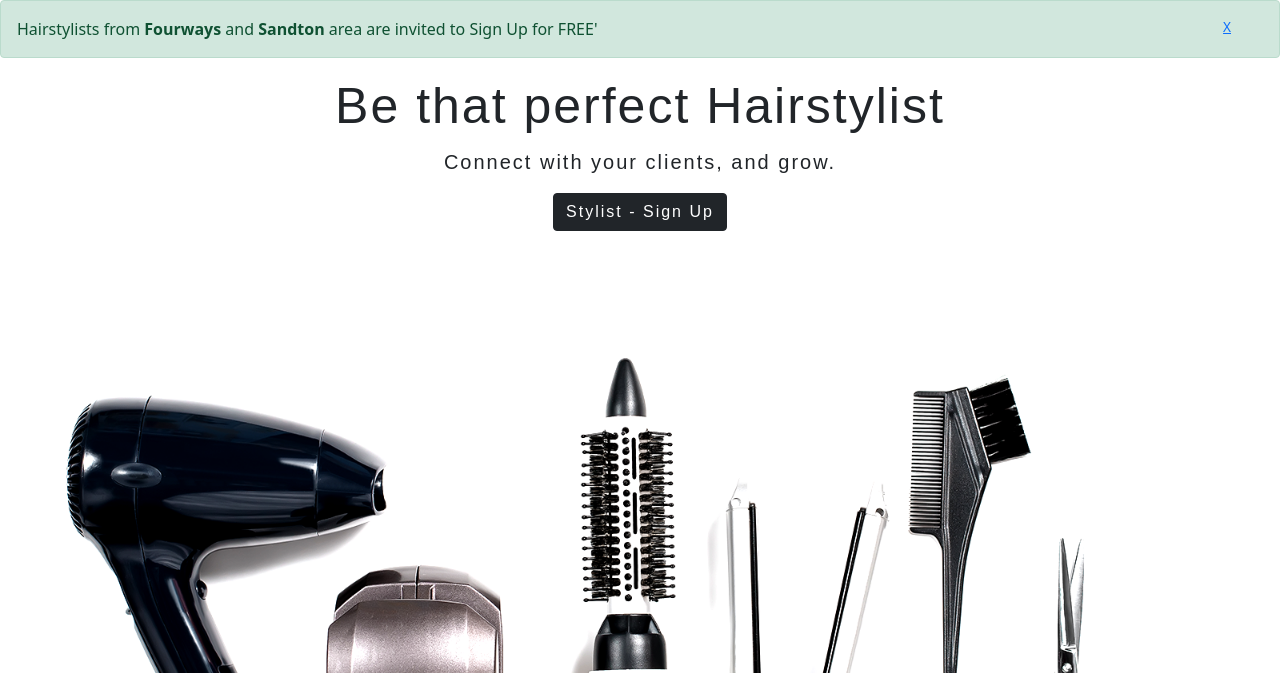
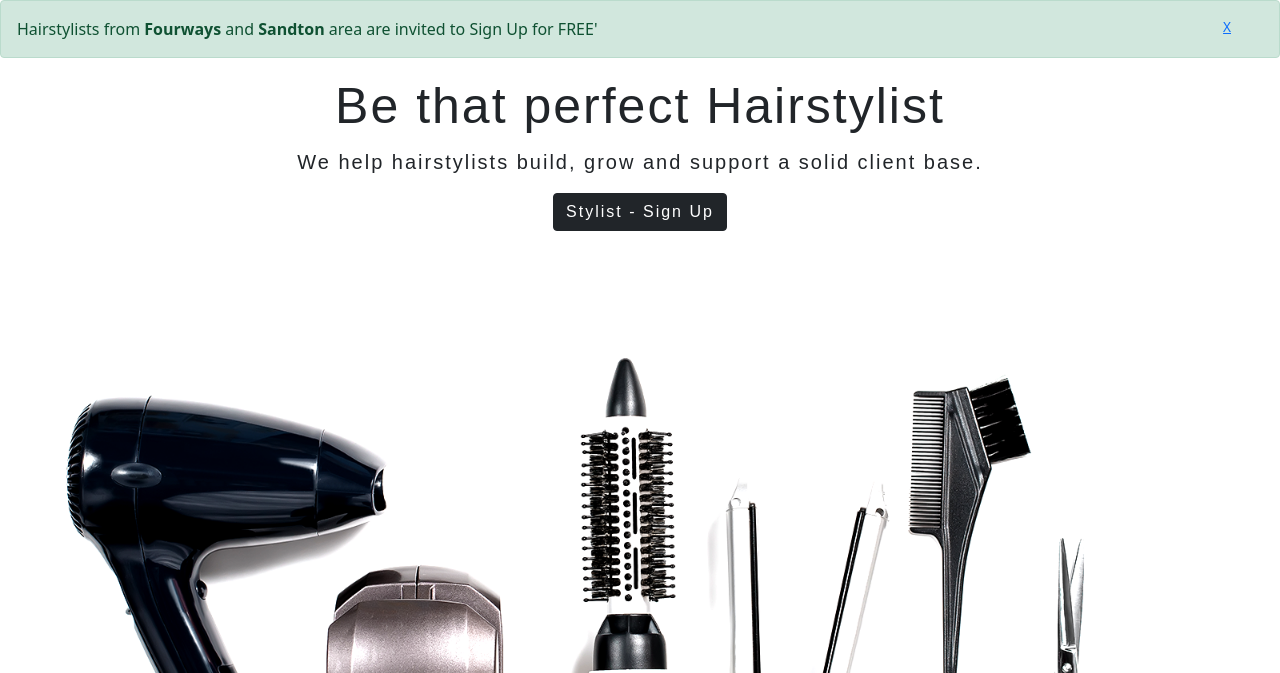
Before and after one commit to mdinga/findmyhairstylist, a Django app: template templates/index.html in a window 1280 px wide. Shown: the part 125-798 px from the top of the page. Run offline with Django 3.2, Linux system fonts and the light colour scheme; the template is opened without the code that fills it, so the values that code supplies are empty; some libraries are stand-ins or nearby versions; some web fonts are replaced.

Commit message:
Changed offering

```diff
--- a/templates/index.html
+++ b/templates/index.html
@@ -17,7 +17,7 @@
                             background-size: cover; -webkit-background-size: cover; -moz-background-size: cover; -o-background-size: contain;">
   <div class="container div_1_text">
         <h1 class="display-4"">Be that perfect Hairstylist</h1>
-          <p class="lead">Connect with your clients, and grow.</p>
+          <p class="lead">We help hairstylists build, grow and support a solid client base.</p>
         <a href="{% url 'accounts:stylist_signup' %}" class="btn btn-dark">Stylist - Sign Up</a>
   </div>
 </div>
```
